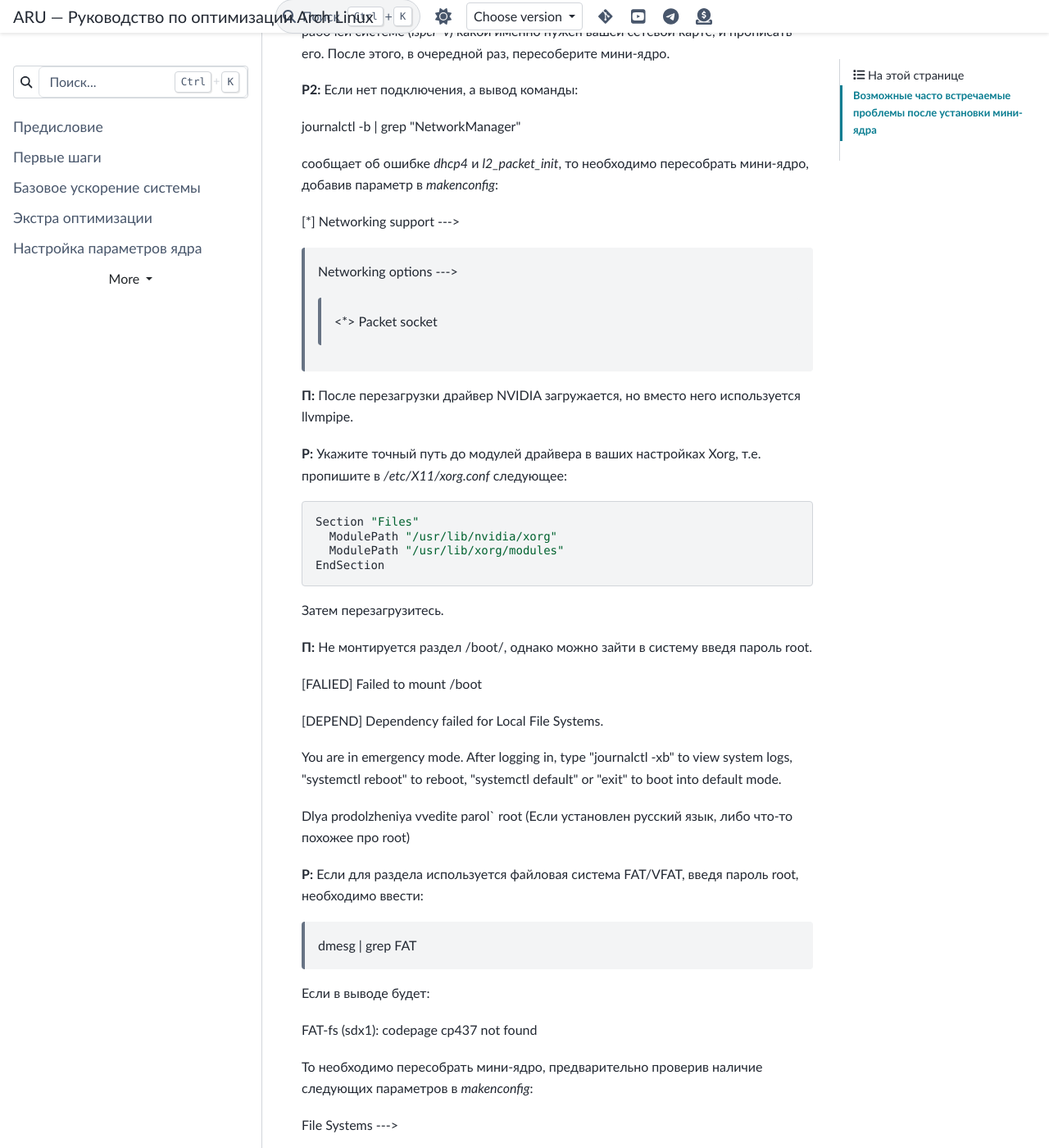
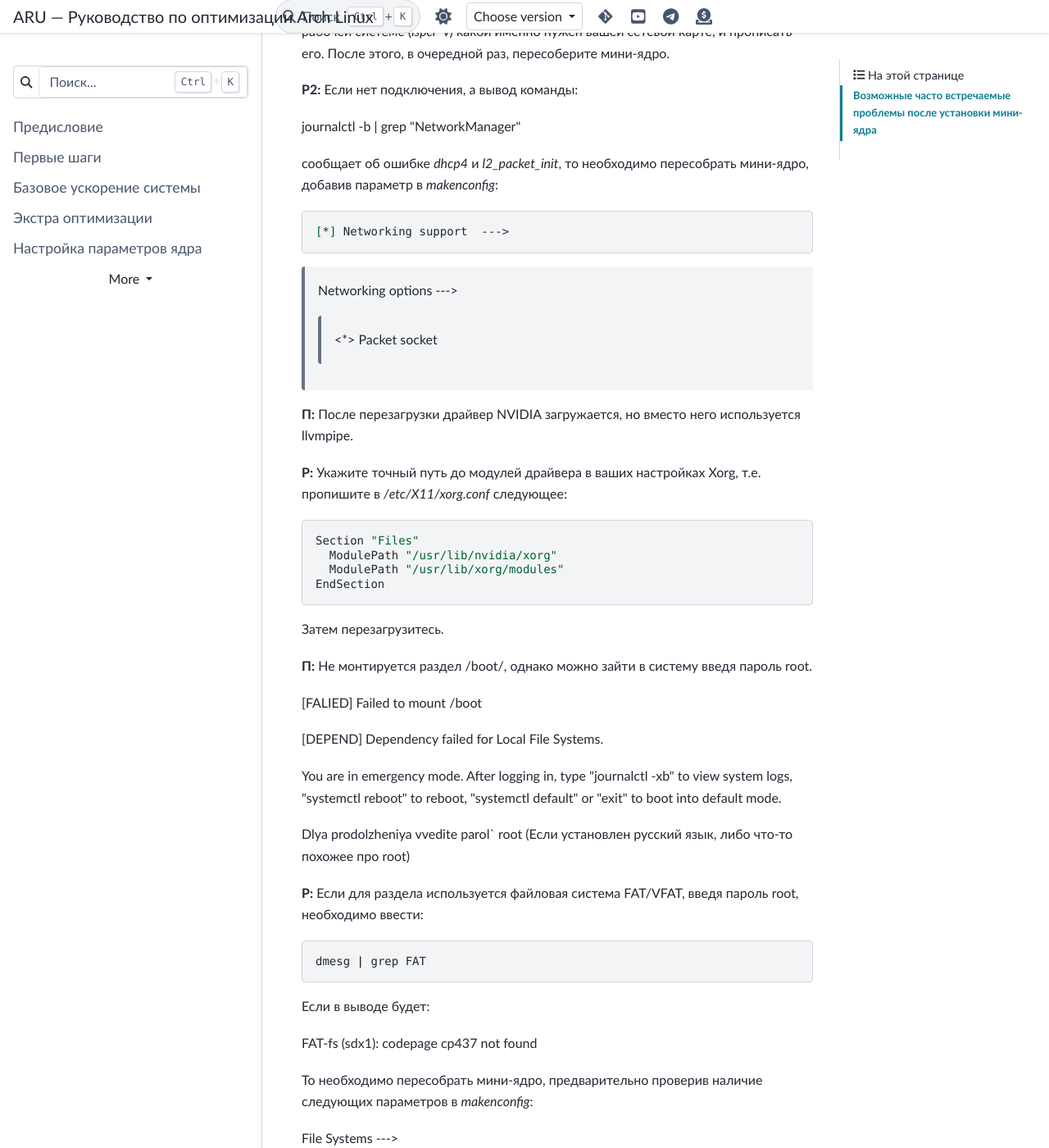
Before and after one commit to ventureoo/ARU, a Sphinx documentation site: the page built from docs/source/mini-kernel.rst, in a window 1280 px wide and 1400 px high, scrolled down 3130 px. Shown: the whole window at 82% size. Built offline with Sphinx 7.4.7 and the PyData theme 0.15.4, drawn with Linux system fonts in a browser that asks for light colours.

```diff
--- a/docs/source/mini-kernel.rst
+++ b/docs/source/mini-kernel.rst
@@ -138,7 +138,7 @@ SATA/SCSI, либо ATA и модулей Файловых систем.
 
 journalctl -b | grep "NetworkManager"
 
-сообщает об ошибке *dhcp4* и *l2_packet_init*, то необходимо пересобрать мини-ядро, добавив параметр в *makenconfig*:
+сообщает об ошибке *dhcp4* и *l2_packet_init*, то необходимо пересобрать мини-ядро, добавив параметр в *makenconfig*::
 
 [*] Networking support  --->
 
@@ -169,15 +169,15 @@ You are in emergency mode. After logging in, type "journalctl -xb" to view syste
 
 Dlya prodolzheniya vvedite parol` root    (Если установлен русский язык, либо что-то похожее про root)
 
-**Р:** Если для раздела используется файловая система FAT/VFAT, введя пароль root, необходимо ввести:
+**Р:** Если для раздела используется файловая система FAT/VFAT, введя пароль root, необходимо ввести::
 
   dmesg | grep FAT
 
-Если в выводе будет:
+Если в выводе будет::
 
 FAT-fs (sdx1): codepage cp437 not found
 
-То необходимо пересобрать мини-ядро, предварительно проверив наличие следующих параметров в *makenconfig*:
+То необходимо пересобрать мини-ядро, предварительно проверив наличие следующих параметров в *makenconfig*::
 
 File Systems --->
 
```
